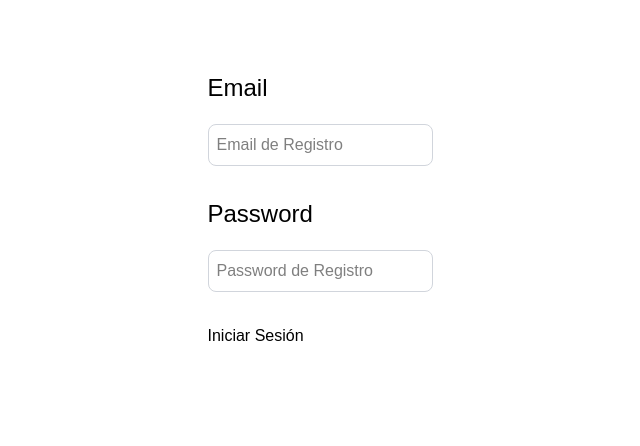
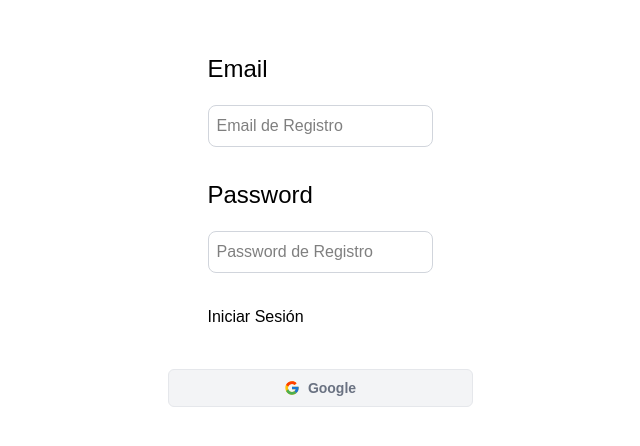
Before and after one commit to LautaroZ01/pescando-client, a React (Vite) app: page /auth/login in a window 1280 px wide. Shown: the part 210-656 px from the top of the page, without its empty margins (320-960 px from the left). Built offline with nearby package versions, Linux system fonts and the light colour scheme; no server answers; a web font is replaced by a local one.

Commit message:
add: register with google

```diff
--- a/src/layouts/AuthLayout.jsx
+++ b/src/layouts/AuthLayout.jsx
@@ -1,6 +1,14 @@
-import { Outlet } from 'react-router-dom'
+import { Navigate, Outlet } from 'react-router-dom'
+import { useAuth } from '../hooks/useAuth'
+import Loader from '../components/ui/Loader'
 
 export default function AuthLayout() {
+    const {data, isLoading} = useAuth()
+
+    if(isLoading) return <Loader />
+
+    if(data) return <Navigate to='/' />
+
     return (
         <main className='min-h-screen flex items-center justify-center p-4'>
             <div>
--- a/src/views/auth/LoginView.jsx
+++ b/src/views/auth/LoginView.jsx
@@ -4,6 +4,8 @@ import { autheticateUser } from "../../API/AuthAPI";
 import { useMutation } from "@tanstack/react-query";
 import { useForm } from "react-hook-form";
 import { toast } from "react-toastify";
+import { FcGoogle } from "react-icons/fc";
+import { Link } from "react-router-dom";
 
 export default function LoginView() {
   const defaultValues = {
@@ -27,6 +29,7 @@ export default function LoginView() {
   const handleLogin = (formData) => mutate(formData)
 
   return (
+    <>
       <form
         onSubmit={handleSubmit(handleLogin)}
         className="space-y-8 p-10 mt-10 bg-white"
@@ -77,7 +80,15 @@ export default function LoginView() {
           type="submit"
           className="cursor-pointer"
         >Iniciar Sesión</button>
+      </form>
 
-    </form>
+      <Link
+        to={'http://localhost:3000/api/auth/google'}
+        className="flex items-center justify-center w-full space-x-2 bg-gray-100 border border-gray-200 hover:bg-gray-200 px-4 py-2 rounded-md"
+      >
+        <FcGoogle />
+        <p className="font-bold text-sm text-gray-500">Google</p>
+      </Link>
+    </>
   )
 }
```
Lines whose indentation alone changed are shown as unchanged.
